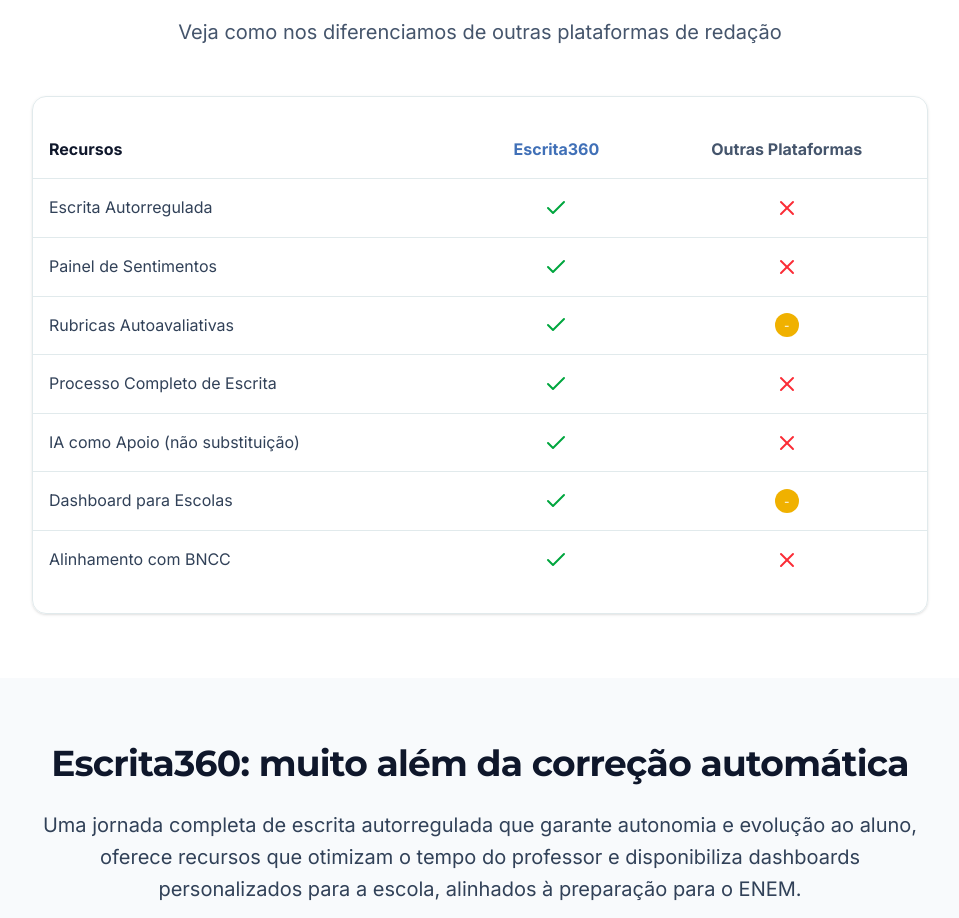
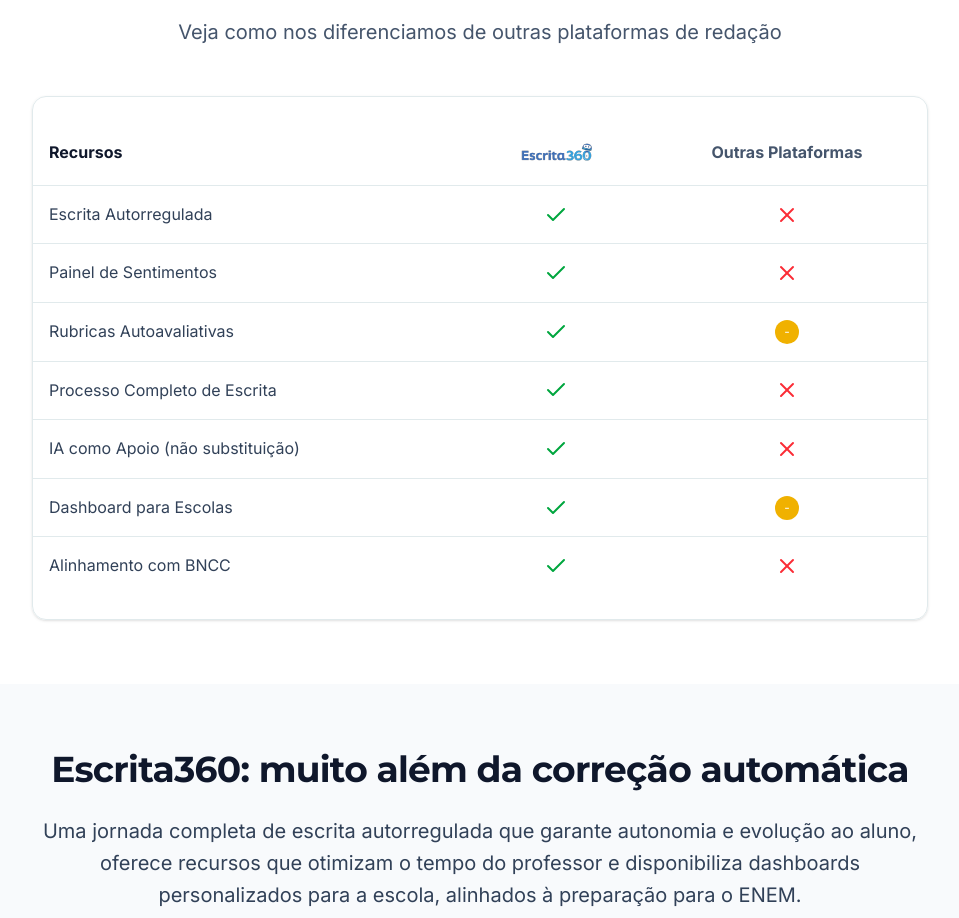
Before and after one commit to escrita360/escrita360_sitereact, a React (Vite) app: page / in a window 1280 px wide. Shown: the part 5598-6516 px from the top of the page, without its empty margins (160-1119 px from the left). Built offline with nearby package versions, Linux system fonts and the light colour scheme.

Commit message:
feat: add logo to the header for enhanced branding

```diff
--- a/src/pages/Home.jsx
+++ b/src/pages/Home.jsx
@@ -2,6 +2,7 @@ import { Button } from '@/components/ui/button.jsx'
 import { Card, CardContent } from '@/components/ui/card.jsx'
 import { Check, X, PenTool, Brain, TrendingUp, GraduationCap, School, Edit, FileText, CheckCircle, Bot, RotateCcw, Trophy, Heart, Target, BarChart, Users, UserCheck, BookOpen, Award } from 'lucide-react'
 import { useScrollAnimation } from '@/hooks/use-scroll-animation.js'
+import logo from '@/assets/logo2.svg'
 
 function Home() {
   const heroRef = useScrollAnimation()
@@ -442,7 +443,9 @@ function Home() {
                     <thead>
                       <tr className="border-b">
                         <th className="text-left p-4 font-bold text-slate-900">Recursos</th>
-                        <th className="text-center p-4 font-bold text-brand-primary">Escrita360</th>
+                        <th className="text-center p-4">
+                          <img src={logo} alt="Escrita360" className="h-8 mx-auto" />
+                        </th>
                         <th className="text-center p-4 font-bold text-slate-600">Outras Plataformas</th>
                       </tr>
                     </thead>
```
